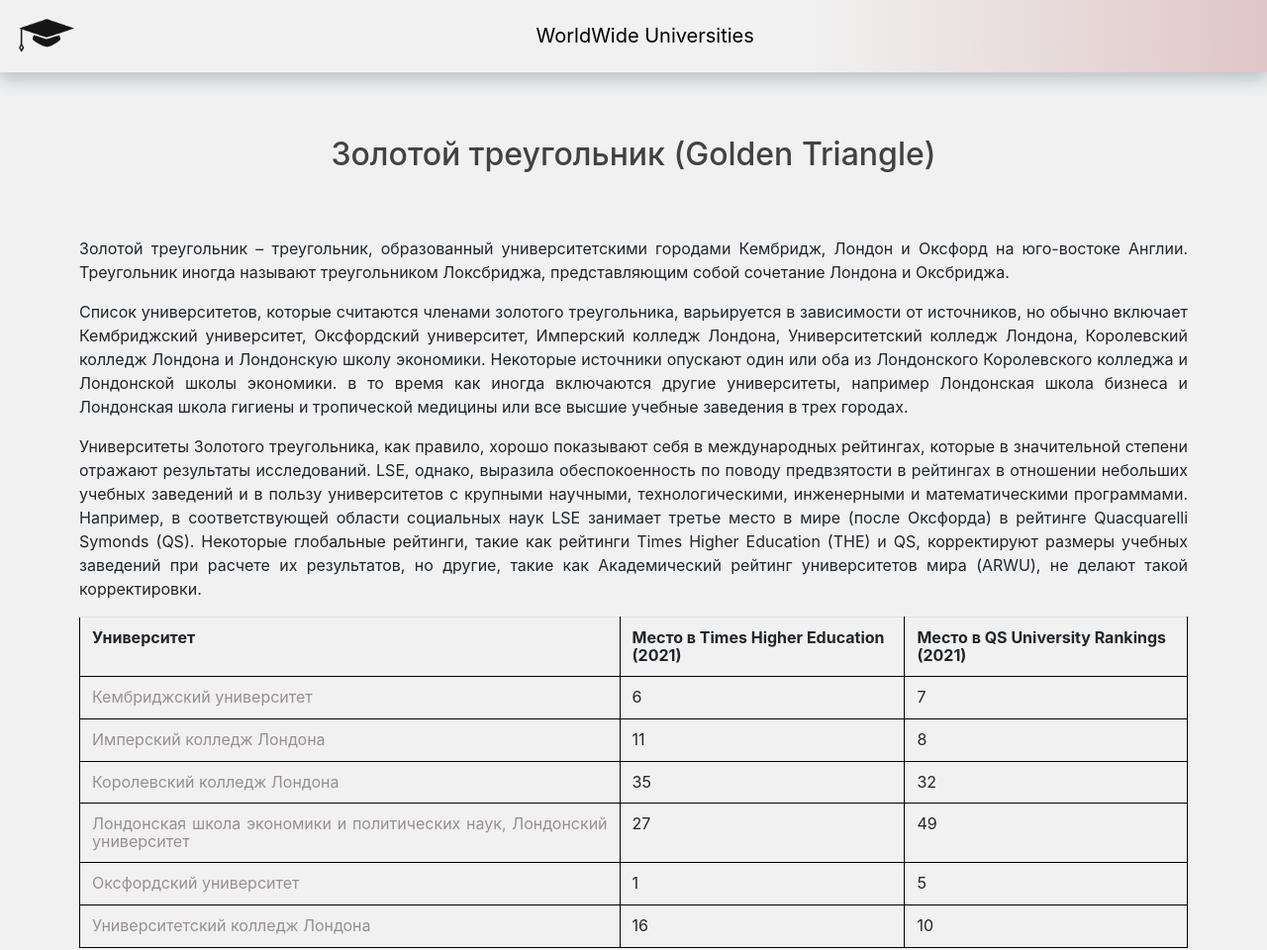
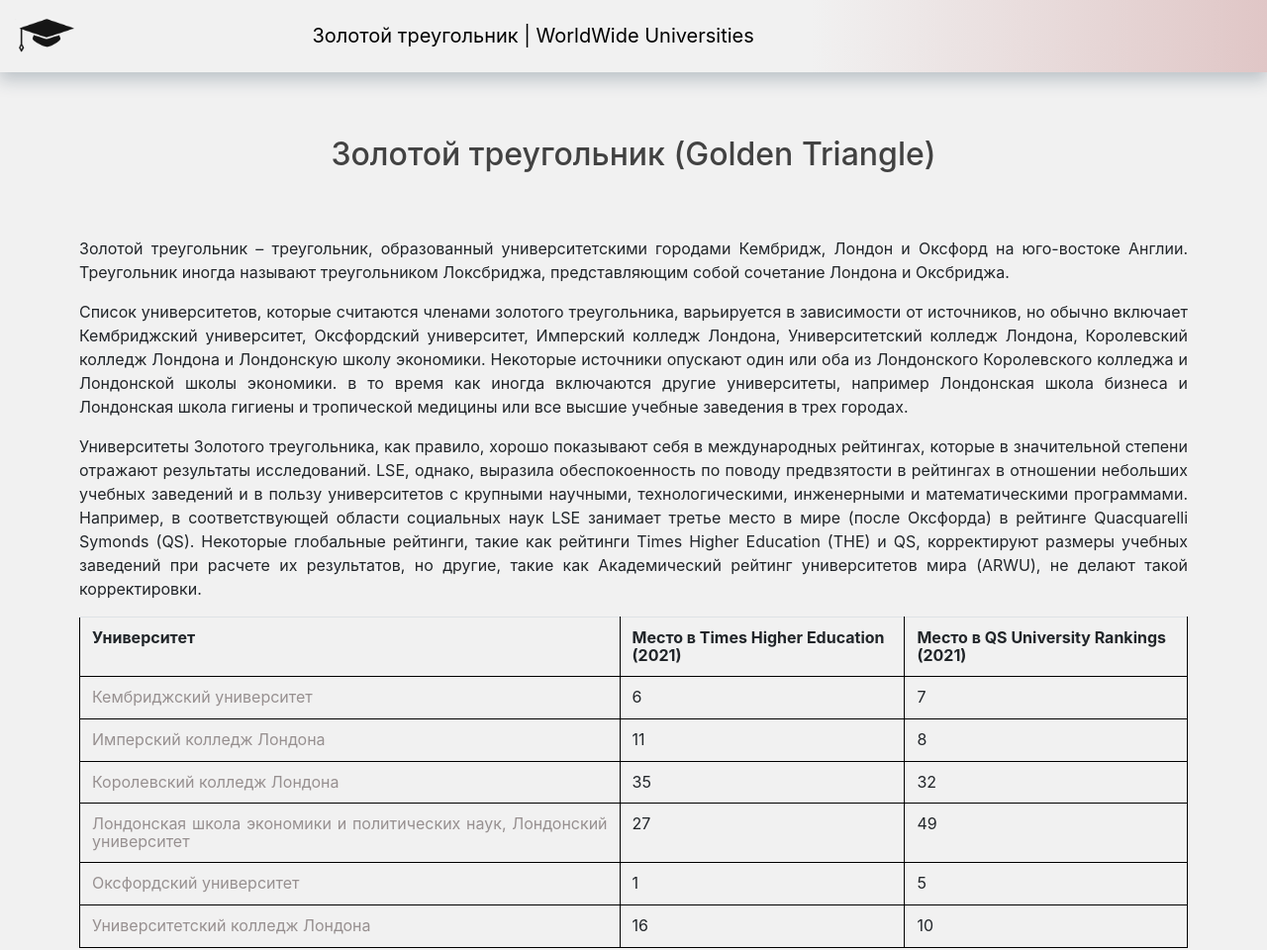
Before and after one commit to mellodabi/meldab, a plain HTML site: page kurs/gt.html in a window 1280 px wide. Shown: the top 960 px of the page at 99% size. Drawn offline with Linux system fonts and the light colour scheme.

Commit message:
Update gt.html

```diff
--- a/kurs/gt.html
+++ b/kurs/gt.html
@@ -21,7 +21,7 @@
         <nav class="navbar">
             <div class="container-fluid">
             <a href="#verhu"><img class="logo" src="../kurs/img/logo.png" width="80" alt=""></a>
-              <a class="navbar-brand" href="./index.html">WorldWide Universities</a>
+              <a class="navbar-brand" href="./index.html">Золотой треугольник | WorldWide Universities</a>
             </div>
          </nav>
          </div>
```
